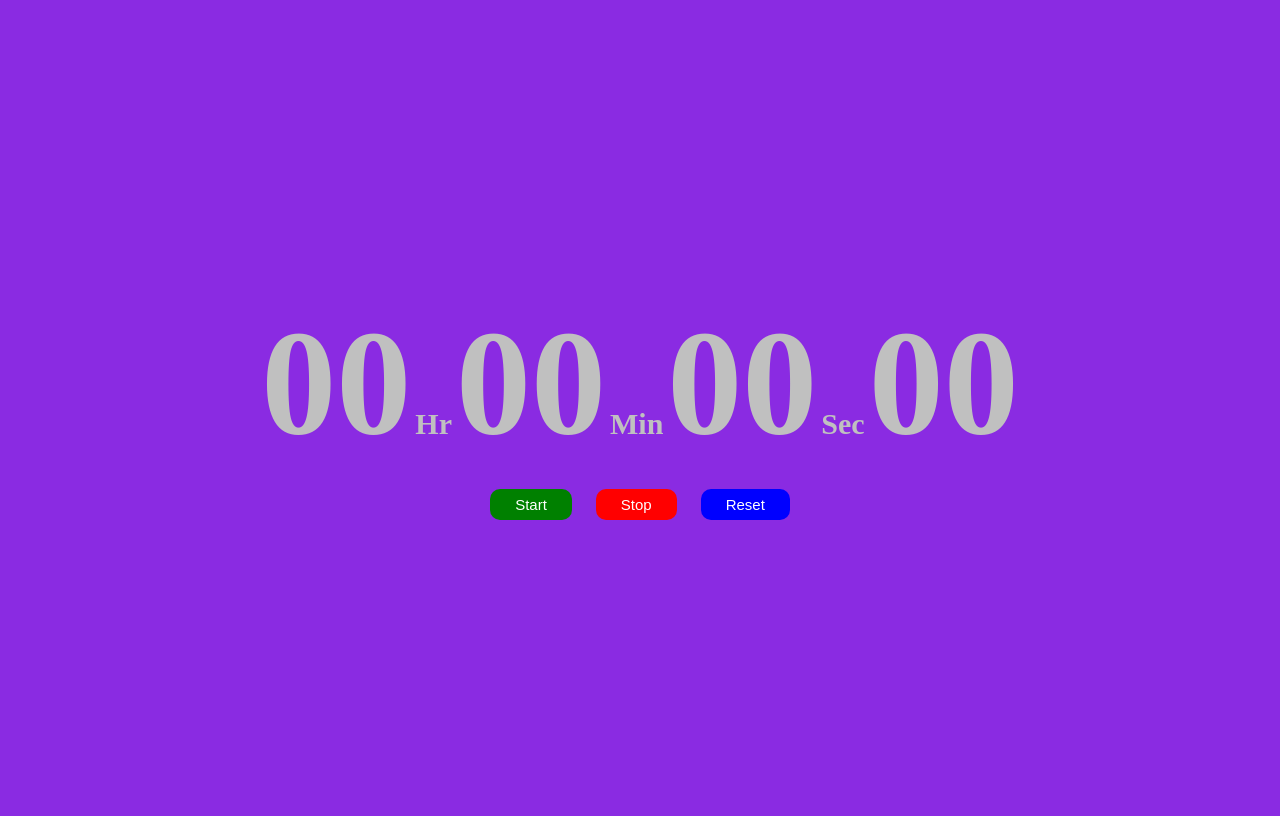
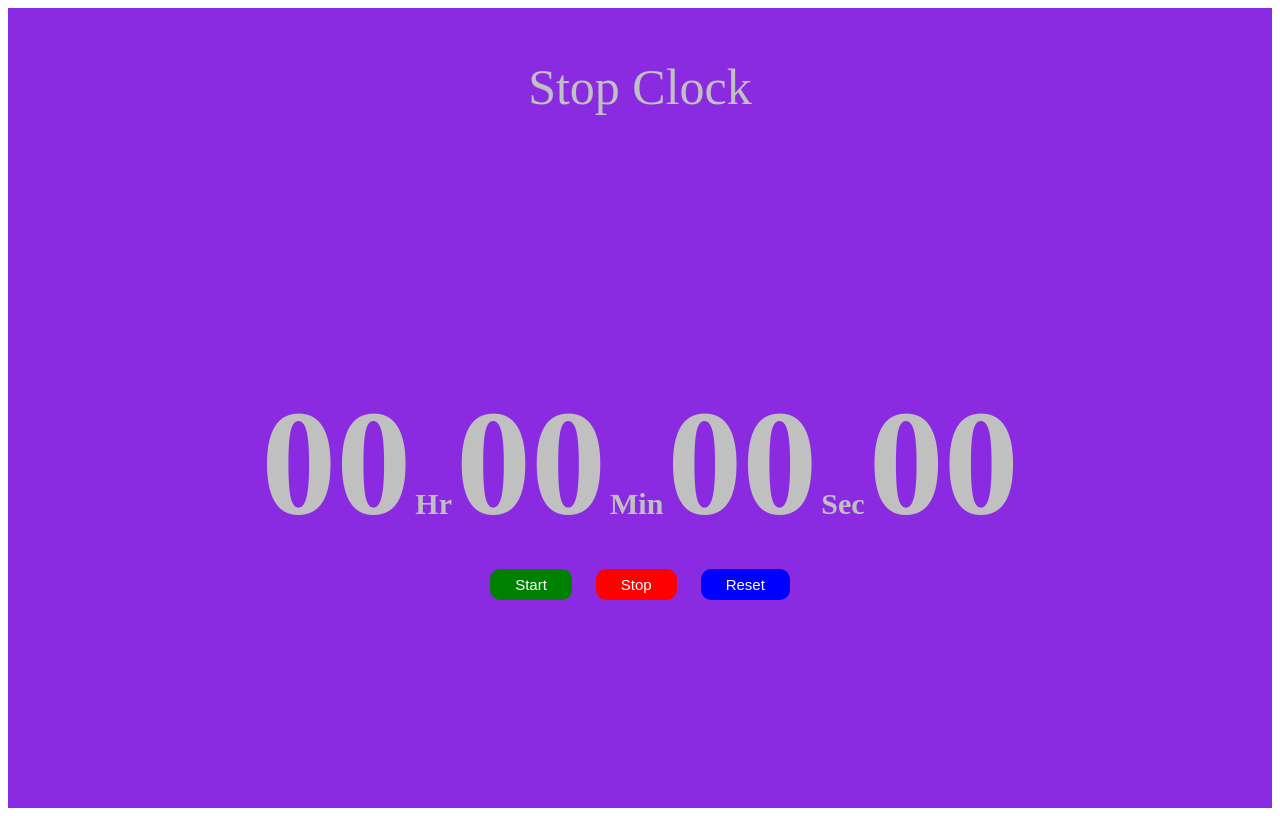
Before and after one commit to jumbovicky/Stopclock, a plain HTML site: page index.html in a window 1280 px wide. Drawn offline with Linux system fonts and the light colour scheme.

Commit message:
heading added

```diff
--- a/index.html
+++ b/index.html
@@ -13,7 +13,10 @@
         <link rel="stylesheet" href="style.css">
     </head>
     <body>
-
+        <div id="heading">
+            <p>Stop Clock</p>
+        </div>
+        <div id="main" >
             <div id="container">
                 <div id="time">
                     <span class="digit" id="hr">00</span>
@@ -30,6 +33,8 @@
                     <button class="btn" id="reset" onclick="reset()">Reset</button>
                 </div>
             </div>
+        </div>
+
 
         <script src="script.js" async defer></script>
     </body>
--- a/style.css
+++ b/style.css
@@ -1,11 +1,20 @@
-body {
+#heading {
+    display: flex;
+    justify-content: center;
+    height: 20vh;
+    font-weight: 500;
+    text-decoration: solid;
+    font-size: 50px;
+    background-color: blueviolet;
+    color: silver;
+}
+
+#main {
     background-color: blueviolet;
     display: flex;
     justify-content: center;
     align-items: center;
-    height: 100vh;
-
-
+    height: 80vh;
 }
 h1 {
     color: white;
```
Lines whose indentation alone changed are shown as unchanged.
